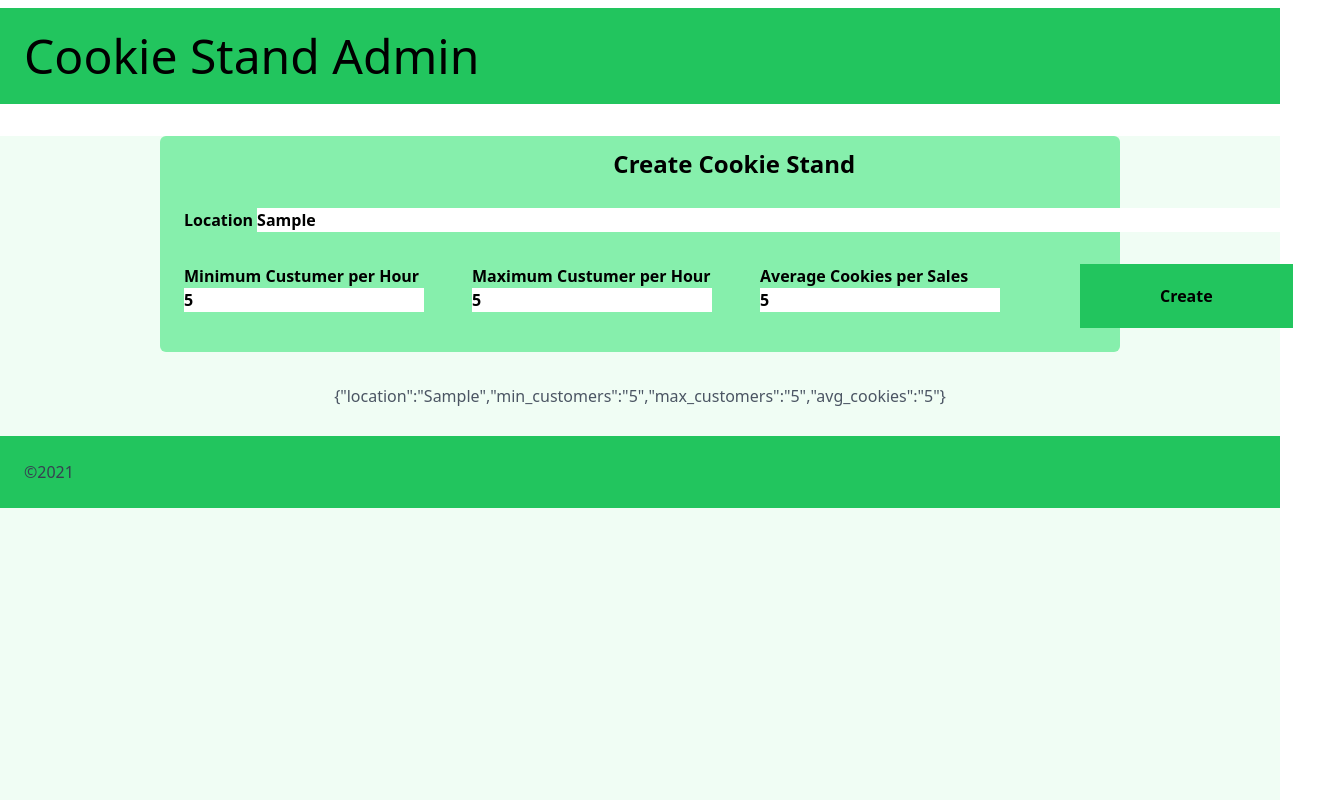
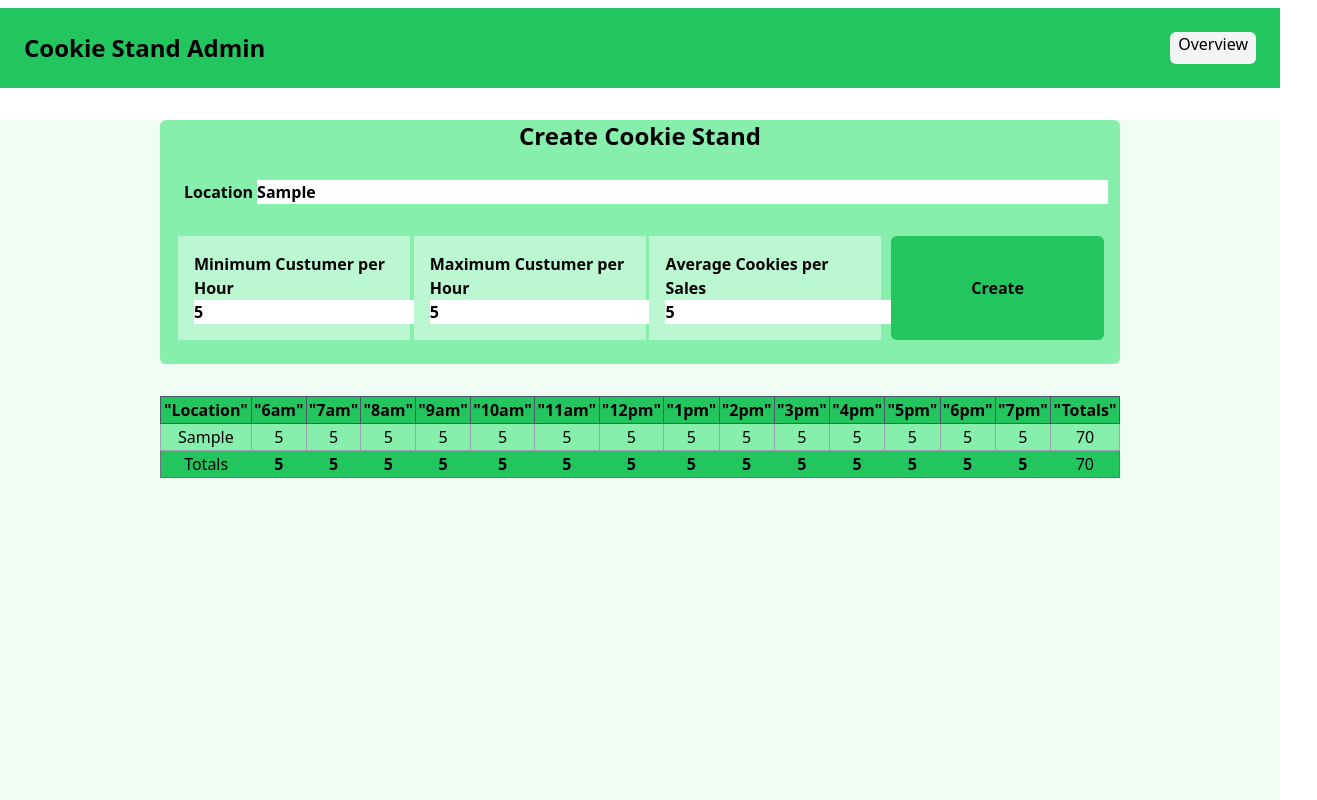
Before and after one commit to FaroukIbrahim-FII/cookie-stand-admin, a Next.js app: page / in a window 1280 px wide. Both pictures are taken after typing "Sample", "5", "5", "5" into the empty fields and a click on the button "Create". Shown: the top 800 px of the page, 1317 px wide, since content can reach past the window. Built offline with nearby package versions, Linux system fonts and the light colour scheme.

Commit message:
solving lab38

```diff
--- /dev/null
+++ b/components/BodyHeader.js
@@ -0,0 +1,13 @@
+import React, { useState } from 'react'
+
+export default function BodyHeader() {
+    return (
+        <div>
+            <header className='p-6 bg-green-500 my-0 flex justify-between'>
+                <h1 className='text-2xl font-bold flex '>Cookie Stand Admin</h1>
+                <button className='flex rounded-md bg-gray-100 px-2'>Overview</button>
+            </header>
+
+        </div>
+    )
+}
--- /dev/null
+++ b/components/CookieStandAdmin.js
@@ -0,0 +1,58 @@
+import React, { useState } from 'react'
+import BodyHeader from './BodyHeader'
+import Footer from './footer';
+import Main from './main';
+
+export default function CookieStandAdmin() {
+    const hours = ['Location', '6am', '7am', '8am', '9am', '10am', '11am', '12pm', '1pm', '2pm', '3pm', '4pm', '5pm', '6pm', '7pm',]
+    const [sorted, set_data] = useState([]);
+    function Handler(event) {
+        event.preventDefault();
+        const save_data = {
+            location: event.target.location.value,
+            min_customers: event.target.min.value,
+            max_customers: event.target.max.value,
+            avg_cookies: event.target.avg.value,
+            totals_list: get_hourly_sales(event.target.min.value, event.target.max.value),
+        }
+        set_data(sorted => [...sorted, save_data])
+    }
+    function get_hourly_sales(min, max){
+        const sales_list = [];
+        for (let i = 0; i < hours.length - 1; i++){
+            let ran = Math.floor(Math.random() * (parseInt(max) - parseInt(min) + 1)) + parseInt(min);
+            sales_list.push(ran);
+            get_location_total(ran)
+
+        }
+        return sales_list;
+    }
+    let total;
+    function get_location_total(hour_sale){
+        let total = 0;
+        for (let i = 0; i < hour_sale.length; i++) {
+            total += parseInt(hour_sale[i]);
+
+        }
+        return total;
+    }
+    function get_hourly_total(list, index, item){
+        list[index] += parseInt(item)
+        return list
+    }
+    return (
+        <div>
+            <BodyHeader/>
+            <Main
+            Handler ={Handler}
+            sorted = {sorted}
+            get_hourly_sales = {get_hourly_sales}
+            get_location_total = {get_location_total}
+            get_hourly_total = {get_hourly_total}
+            />
+            <Footer
+            sorted = {sorted}
+            />
+        </div>
+    )
+}
--- /dev/null
+++ b/components/CreateForm.js
@@ -0,0 +1,33 @@
+import Main_Header from './BodyHeader'
+import Report_Table from './ReportTable'
+import React, { useState } from 'react'
+
+export default function CreateForm(props) {
+
+    return (
+        <div>
+                <form className="flex-col w-3/4 p-0 mx-auto my-8 bg-green-300 rounded-md font-semibold" onSubmit={props.handler} >
+                        <h1 className="my-3 text-2xl text-center" type='text'>Create Cookie Stand</h1>
+                        <div className="flex w-full ml-2 p-4">
+                            <label className="">Location</label>
+                            <input name="location" className="flex w-11/12 ml-1 mr-1 gray-100" />
+                        </div>
+                        <div className="flex w-full pt-4 pb-6 p-4" >
+                            <div className="w-1/4 bg-green-200 p-4 m-auto">
+                                <label>Minimum Custumer per Hour</label>
+                                <input type='number' className="w-60" name="min" />
+                            </div>
+                            <div className="w-1/4 bg-green-200 p-4 m-auto">
+                                <label >Maximum Custumer per Hour</label>
+                                <input type='number' className="w-60" name="max" />
+                            </div>
+                            <div className="w-1/4 bg-green-200 p-4 m-auto">
+                                <div className="flex text-l"></div><label >Average Cookies per Sales</label>
+                                <input type='number' className="w-60  " name="avg" />
+                            </div>
+                            <button className="px-20 py-5 ml-2 bg-green-500 top-2 text-black-50 rounded-md">Create</button>
+                        </div>
+                </form>
+        </div>
+    )
+}
--- /dev/null
+++ b/components/ReportTable.js
@@ -0,0 +1,57 @@
+import React, { useState } from 'react'
+
+export default function ReportTable(props) {
+    const table_head = ['Location', '6am', '7am', '8am', '9am', '10am', '11am', '12pm', '1pm', '2pm', '3pm', '4pm', '5pm', '6pm', '7pm', 'Totals'];
+    let total = props.total_for_location;
+    let hourly_total = [0, 0, 0, 0, 0, 0, 0, 0, 0, 0, 0, 0, 0, 0,];
+    let total_of_totals = 0;
+    {props.sorted.map(i =>
+    {
+        i.totals_list.map((item, index) =>
+        hourly_total[index] += parseInt(item)
+        )
+
+        i.totals_list.map(item=>
+            total_of_totals += parseInt(item)
+            )
+    })}
+    return (
+        <div>
+            <table className="table-auto border-collapse border border-gray-500 rounded-t-lg w-3/4 mx-auto mb-8 text-center">
+                <thead className='rounded-t-lg'>
+                    {table_head.map((i) =>
+                        <th className='border border-gray-600 bg-green-500'>
+                            {JSON.stringify(i)}
+                        </th>
+                    )
+                    }
+                </thead>
+                <tbody>
+                    {props.sorted.map(i =>
+                        <tr>
+                            <td className='border border-gray-400 bg-green-300'>
+                                {i.location}
+                            </td>
+                            {i.totals_list.map(sale =>
+                                <td className='border border-gray-400 bg-green-300'>{sale}</td>
+                            )}
+                            <td className='border border-gray-400 bg-green-300'>
+                                {/* {props.get_location_total(i.totals_list)} */}
+                                {i.totals_list.reduce(function (sum, value) { return sum + value }, 0)}
+                            </td>
+                        </tr>
+                    )}
+
+                </tbody>
+                <tfoot className="text-center bg-green-500">
+                    <td>Totals</td>
+                    {hourly_total.map(item =>
+                        <th>{item}</th>
+                    )}
+                    <td>{total_of_totals}</td>
+
+                </tfoot>
+            </table>
+        </div>
+    )
+}
--- a/components/footer.js
+++ b/components/footer.js
@@ -1,8 +1,13 @@
-import React from 'react'
+import Main_Header from './BodyHeader'
+import Report_Table from './ReportTable'
+import React, { useState } from 'react'
 
-export default function Footer() {
+export default function Footer(props) {
+
     return (
-        <>
-        </>
+        <div>
+
+                <footer className="p-6 text-3xl bg-green-500 text-gray-700 text-base">{props.sorted.length} Locations World Wide</footer>
+        </div>
     )
 }
--- a/components/main.js
+++ b/components/main.js
@@ -1,53 +1,19 @@
-import Main_Header from './main_header'
+import Main_Header from './BodyHeader'
+import CreateForm from './CreateForm'
+import Report_Table from './ReportTable'
 import React, { useState } from 'react'
 
-export default function Main() {
-    const [sorted, set_data] = useState([]);
-    function Handler(event) {
-        event.preventDefault();
-        const save_data = {
-            location: event.target.location.value,
-            min_customers: event.target.min.value,
-            max_customers: event.target.max.value,
-            avg_cookies: event.target.avg.value,
-        }
-        set_data(sorted => [...sorted, save_data])
-    }
+export default function Main(props) {
     return (
         <div>
-            <Main_Header/>
             <main className="min-h-screen bg-green-50">
-                <form className="flex-col w-3/4 p-0 mx-auto my-8 bg-green-300 rounded-md font-semibold" onSubmit={Handler} >
-                    <fieldset>
-                        <h1 className="my-3 text-2xl text-center" type='text'>Create Cookie Stand</h1>
-                        <div className="flex w-full ml-2 p-4">
-                            <label className="">Location</label>
-                            <input name="location" className="flex w-full ml-1 mr-1 gray-100" />
-                        </div>
-                        <div className="flex w-10/12 gap-12 pt-4 ml-2 pb-6 p-4" >
-                            <div className="flex-col w-full ">
-                                <label>Minimum Custumer per Hour</label>
-                                <input type='number' className="w-60" name="min" />
-                            </div>
-                            <div className="flex-col w-1/3 ">
-                                <label >Maximum Custumer per Hour</label>
-                                <input type='number' className="w-60" name="max" />
-                            </div>
-                            <div className="flex-col w-1/3">
-                                <div className="flex"></div><label >Average Cookies per Sales</label>
-                                <input type='number' className="w-60  " name="avg" />
-                            </div>
-                            <button className="px-20 py-5 ml-8 bg-green-500 top-2 text-black-50">Create</button>
-                        </div>
-                    </fieldset>
-                </form>
-                {sorted.map((con) =>
-                    <p className='my-3 text-center text-gray-600 text-1xl pb-4'>
-                        {JSON.stringify(con)}
-                    </p>
-                )
-                }
-                <footer className="p-6 text-3xl bg-green-500 text-gray-700 text-base">&copy;2021</footer>
+                <CreateForm
+                handler = {props.Handler}
+                sorted = {props.sorted}
+
+                />
+                {props.sorted?.length > 0 ? <Report_Table sorted = {props.sorted} get_hourly_sales = {props.get_hourly_sales} get_location_total = {props.get_location_total} get_hourly_total = {props.get_hourly_total} /> : <p className=" text-xl font-bold text-center">No Cookies Stands Available</p>}
+
 
             </main>
         </div>
--- a/components/main_header.js
+++ /dev/null
@@ -1,12 +0,0 @@
-import React, { useState } from 'react'
-
-export default function Main_Header() {
-    return (
-        <div>
-            <header className='p-6 bg-green-500 my-0'>
-                <h1 className='text-5xl'>Cookie Stand Admin</h1>
-            </header>
-
-        </div>
-    )
-}
--- a/components/report-table.js
+++ /dev/null
@@ -1,15 +0,0 @@
-import React from 'react'
-
-export default function Report_Table() {
-    return (
-        <div>
-            <h2 className="text-center pb-6">Report Table Coming Soon ...</h2>
-            {sorted.map((i) =>
-                <p className='my-3 text-center text-gray-600 text-1xl pb-4'>
-                    {JSON.stringify(i)}
-                </p>
-            )
-            }
-        </div>
-    )
-}
--- a/pages/index.js
+++ b/pages/index.js
@@ -1,5 +1,5 @@
 import React, { useState } from 'react'
-import Main from '../components/main'
+import CookieStandAdmin from '../components/CookieStandAdmin'
 import Footer from '../components/footer'
 import Header from '../components/head'
 
@@ -7,8 +7,7 @@ export default function Home() {
   return (
     <div className="flex flex-col items-center justify-center min-h-screen py-2">
       <Header />
-      <Main />
-      <Footer/>
+      <CookieStandAdmin />
     </div>
   )
 }
```
Also changed, not shown: 1 other file (tests, documents, lock files or other folders).
